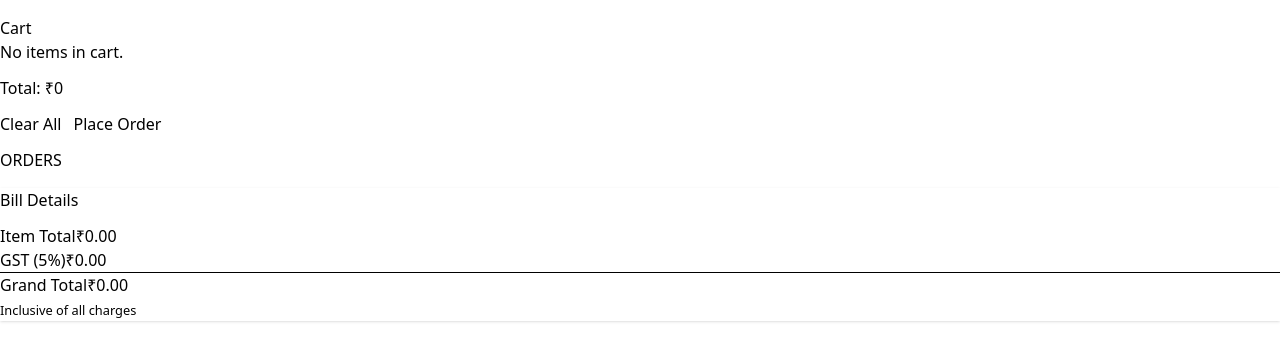
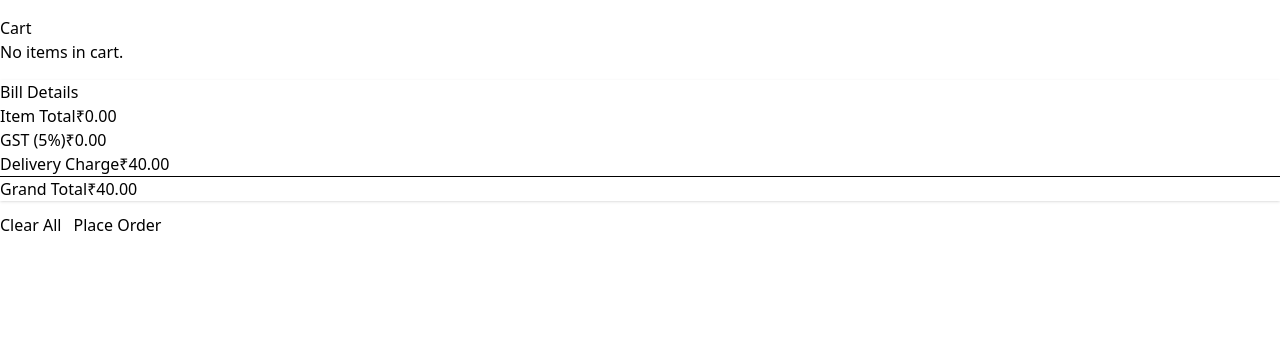
Before and after one commit to Omnia771148/spv, a Next.js app: page /cart in a window 1280 px wide. Shown: the top 356 px of the page. Built offline with nearby package versions, Linux system fonts and the light colour scheme; sample sign-in values are in the browser's storage.

Commit message:
initial commit

```diff
--- a/lib/generateOrderId.js
+++ b/lib/generateOrderId.js
@@ -20,7 +20,7 @@ export async function generateOrderId() {
     { upsert: true, new: true }
   );
 
-  const seq = (counter.seq+1000).toString().padStart(6, "0");
+  const seq = (counter.seq+1000).toString().padStart("6", "0");
 
 
   return `ORD-${seq}`;
--- a/models/Order.js
+++ b/models/Order.js
@@ -2,6 +2,7 @@ import mongoose from "mongoose";
 
 const orderSchema = new mongoose.Schema({
   userId: { type: mongoose.Schema.Types.ObjectId, ref: "User", required: true },
+
   items: [
     {
       itemId: { type: String, required: true },
@@ -10,19 +11,24 @@ const orderSchema = new mongoose.Schema({
       quantity: { type: Number, required: true },
     }
   ],
+
   totalCount: { type: Number, required: true },
   totalPrice: { type: Number, required: true },
+
+  gst: { type: Number, required: true },              // ✅ NEW
+  deliveryCharge: { type: Number, required: true },   // ✅ NEW
+  grandTotal: { type: Number, required: true },       // ✅ NEW
+
   restaurantId: { type: String, required: true },
   orderDate: { type: Date, default: Date.now },
-  aa : { type: String, require: true },
+  aa: { type: String, require: true },
+
   orderId: {
     type: String,
     required: true,
     unique: true
   },
-
 });
 
 const Order = mongoose.models.Order || mongoose.model("Order", orderSchema);
-
 export default Order;
--- a/src/app/api/orders/route.js
+++ b/src/app/api/orders/route.js
@@ -1,13 +1,21 @@
 import { NextResponse } from "next/server";
 import connectionToDatabase from "../../../../lib/mongoose";
 import Order from "../../../../models/Order";
-import {generateOrderId} from "../../../../lib/generateOrderId";  // ✅ FIXED
+import { generateOrderId } from "../../../../lib/generateOrderId";
 
 export async function POST(request) {
   try {
     await connectionToDatabase();
 
-    const { userId, items, restaurantId, aa } = await request.json();
+    const {
+      userId,
+      items,
+      restaurantId,
+      aa,
+      gst,              // ✅ NEW
+      deliveryCharge,   // ✅ NEW
+      grandTotal        // ✅ NEW
+    } = await request.json();
 
     if (!userId || !items || !restaurantId) {
       return NextResponse.json({ error: "Missing required fields" }, { status: 400 });
@@ -16,13 +24,16 @@ export async function POST(request) {
     const totalCount = items.reduce((sum, item) => sum + item.quantity, 0);
     const totalPrice = items.reduce((sum, item) => sum + item.price * item.quantity, 0);
 
-    const orderId = await generateOrderId(); // ✅ call async function
+    const orderId = await generateOrderId();
 
     const newOrder = new Order({
       userId,
       items,
       totalCount,
       totalPrice,
+      gst,              // ✅ NEW
+      deliveryCharge,   // ✅ NEW
+      grandTotal,       // ✅ NEW
       restaurantId,
       aa,
       orderId,
@@ -50,10 +61,8 @@ export async function GET(request) {
     }
 
     const userOrders = await Order.find({ userId }).sort({ orderDate: -1 });
-
     return NextResponse.json(userOrders, { status: 200 });
   } catch (err) {
-    console.error("Fetch order error:", err);
     return NextResponse.json({ error: "Server Error" }, { status: 500 });
   }
 }
--- a/src/app/cart/page.js
+++ b/src/app/cart/page.js
@@ -9,10 +9,10 @@ export default function Cart() {
   const [cartItems, setCartItems] = useState([]);
   const [itemTotals, setItemTotals] = useState({});
   const [loading, setLoading] = useState(true);
-  const [quantities, setQuantities] = useState({}); // ✅ quantity state
-  const aa  =  "gg";
+  const [quantities, setQuantities] = useState({});
+  const aa = "gg";
 
-  // ✅ Authentication check
+  // Authentication check
   useEffect(() => {
     const userId = localStorage.getItem("userId");
     if (!userId) {
@@ -22,14 +22,13 @@ export default function Cart() {
     }
   }, [router]);
 
-  // ✅ Load cart from localStorage
+  // Load cart
   useEffect(() => {
     const savedCart = localStorage.getItem('cart');
     if (savedCart) {
       const parsedCart = JSON.parse(savedCart);
       setCartItems(parsedCart);
 
-      // Initialize quantities state
       const initialQuantities = {};
       parsedCart.forEach(item => {
         initialQuantities[item.id] = item.quantity || 1;
@@ -38,7 +37,7 @@ export default function Cart() {
     }
   }, []);
 
-  // ✅ Calculate totals
+  // Calculate totals
   useEffect(() => {
     const totals = {};
     cartItems.forEach(item => {
@@ -47,7 +46,6 @@ export default function Cart() {
     setItemTotals(totals);
   }, [cartItems, quantities]);
 
-  // ✅ Clear cart
   function clear() {
     localStorage.removeItem('cart');
     setCartItems([]);
@@ -55,9 +53,8 @@ export default function Cart() {
     setQuantities({});
   }
 
-  // ✅ Remove item
   const removeItem = (id) => {
-    const updatedCart = cartItems.filter((item) => item.id !== id);
+    const updatedCart = cartItems.filter(item => item.id !== id);
     setCartItems(updatedCart);
     localStorage.setItem('cart', JSON.stringify(updatedCart));
 
@@ -66,18 +63,14 @@ export default function Cart() {
     setQuantities(updatedQuantities);
   };
 
-  // ✅ Update quantity using useState
   const updateQuantity = (id, delta) => {
     setQuantities(prev => {
       const newQty = (prev[id] || 1) + delta;
-      return {
-        ...prev,
-        [id]: newQty > 0 ? newQty : 1,
-      };
+      return { ...prev, [id]: newQty > 0 ? newQty : 1 };
     });
   };
 
-  // ✅ Place order
+  // Place order
   const placeOrder = async () => {
     if (cartItems.length === 0) {
       alert("Your cart is empty!");
@@ -88,17 +81,25 @@ export default function Cart() {
       const userId = localStorage.getItem('userId');
       const restaurantId = cartItems[0].restid;
 
-      const orderItems = cartItems.map((item) => ({
+      const orderItems = cartItems.map(item => ({
         itemId: item.id,
         name: item.name,
         price: item.price,
         quantity: quantities[item.id] || 1,
       }));
 
+      const totalPrice = Object.values(itemTotals).reduce((a, b) => a + b, 0);
+      const gst = totalPrice * 0.05;         // ✅ NEW
+      const deliveryCharge = 40;             // ✅ NEW
+      const grandTotal = totalPrice + gst + deliveryCharge; // ✅ NEW
+
       await axios.post('/api/orders', {
         userId,
         items: orderItems,
         restaurantId,
+        gst,                 // ✅ NEW
+        deliveryCharge,      // ✅ NEW
+        grandTotal,          // ✅ NEW
         aa,
       });
 
@@ -111,9 +112,9 @@ export default function Cart() {
   };
 
   const totalPrice = Object.values(itemTotals).reduce((acc, val) => acc + val, 0);
-  const gstAmount = totalPrice * 0.05;   // 5% GST
-  const grandTotal = totalPrice + gstAmount;
-
+  const gstAmount = totalPrice * 0.05;
+  const deliveryCharge = 40;
+  const grandTotal = totalPrice + gstAmount + deliveryCharge;
 
   if (loading) return <p>Checking authentication...</p>;
 
@@ -125,55 +126,21 @@ export default function Cart() {
         <p>No items in cart.</p>
       ) : (
         <ul className="list-unstyled">
-          {cartItems.map((item) => (
+          {cartItems.map(item => (
             <li key={item.id} className="mb-2">
-              {item.name} - ₹{item.price} x {quantities[item.id] || 1}
+              {item.name} - ₹{item.price} x {quantities[item.id]}
 
-              <button
-                onClick={() => updateQuantity(item.id, -1)}
-                className="btn btn-sm btn-secondary ms-2"
-              >
-                -
-              </button>
-
-              <button
-                onClick={() => updateQuantity(item.id, 1)}
-                className="btn btn-sm btn-secondary ms-1"
-              >
-                +
-              </button>
-
-              <button
-                onClick={() => removeItem(item.id)}
-                className="btn btn-sm btn-danger ms-2"
-              >
-                Remove
-              </button>
+              <button onClick={() => updateQuantity(item.id, -1)} className="btn btn-sm btn-secondary ms-2">-</button>
+              <button onClick={() => updateQuantity(item.id, 1)} className="btn btn-sm btn-secondary ms-1">+</button>
+              <button onClick={() => removeItem(item.id)} className="btn btn-sm btn-danger ms-2">Remove</button>
             </li>
           ))}
         </ul>
       )}
 
-      <h4 className="mt-3">Total: ₹{totalPrice}</h4>
-
-      <button onClick={clear} className="btn btn-warning mt-3 me-3">
-        Clear All
-      </button>
-
-      <button onClick={placeOrder} className="btn btn-primary mt-3">
-        Place Order
-      </button>
-
-      <div className="mt-3">
-        <button onClick={() => window.location.href = "/accepted-orders"} className="btn btn-info">
-          ORDERS
-        </button>
-      </div>
-      <div>
       <div className="card shadow-sm mt-4">
         <div className="card-body">
-
-    <h5 className="card-title mb-3">Bill Details</h5>
+          <h5>Bill Details</h5>
 
           <div className="d-flex justify-content-between">
             <span>Item Total</span>
@@ -185,21 +152,22 @@ export default function Cart() {
             <span>₹{gstAmount.toFixed(2)}</span>
           </div>
 
+          <div className="d-flex justify-content-between">
+            <span>Delivery Charge</span>
+            <span>₹40.00</span>
+          </div>
+
           <hr />
 
           <div className="d-flex justify-content-between fw-bold">
             <span>Grand Total</span>
             <span>₹{grandTotal.toFixed(2)}</span>
           </div>
-
-    <small className="text-muted d-block mt-2">
-      Inclusive of all charges
-    </small>
-
         </div>
       </div>
 
-    </div>
+      <button onClick={clear} className="btn btn-warning mt-3 me-3">Clear All</button>
+      <button onClick={placeOrder} className="btn btn-primary mt-3">Place Order</button>
     </div>
   );
 }
```
Lines whose indentation alone changed are shown as unchanged.
